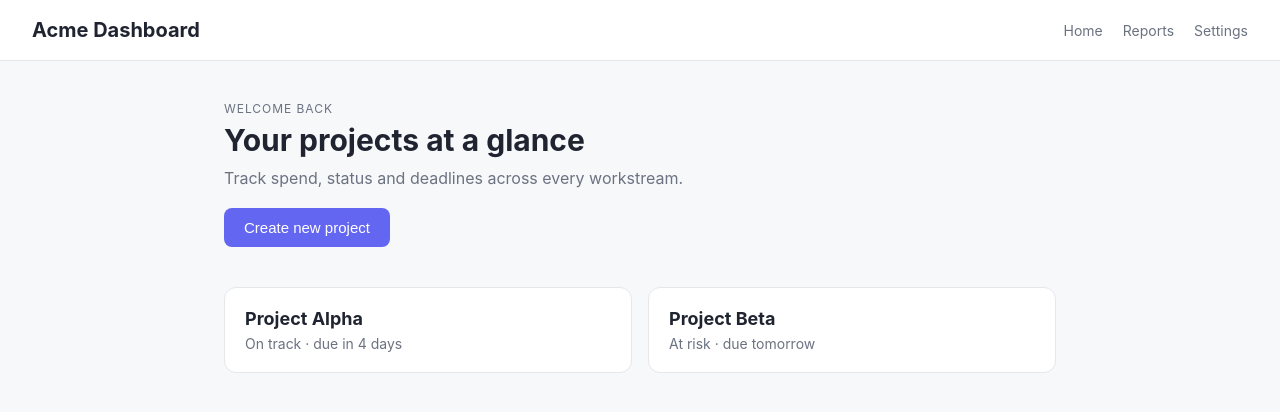
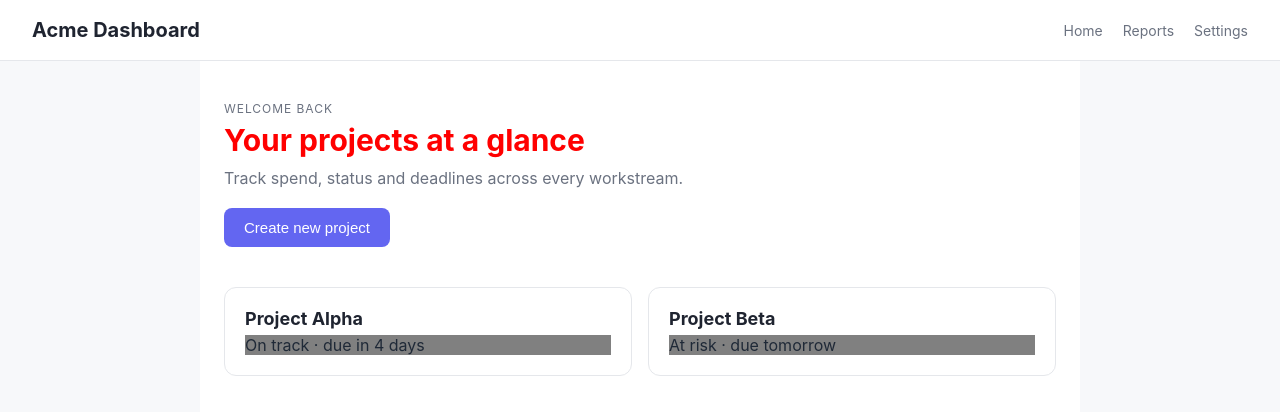
Before and after one commit to harshank08/visual-ui-editor, a Next.js app: page / in a window 1280 px wide. Shown: the top 412 px of the page. Built offline with nearby package versions, Linux system fonts and the light colour scheme.

Commit message:
ui-editor: visual edit

```diff
--- a/app/components/StatCard.tsx
+++ b/app/components/StatCard.tsx
@@ -5,7 +5,7 @@ export default function StatCard({ title, meta }: { title: string; meta: string
   return (
     <article className="card">
       <h3 className="card-title">{title}</h3>
-      <p className="card-meta">{meta}</p>
+      <p className="card-meta" style={{ fontSize: '16px', color: '#1f2937', backgroundColor: 'grey' }}>{meta}</p>
     </article>
   );
 }
--- a/app/layout.tsx
+++ b/app/layout.tsx
@@ -22,7 +22,7 @@ export default function RootLayout({
             <a href="#settings">Settings</a>
           </nav>
         </header>
-        <main className="content">{children}</main>
+        <main className="content" style={{ backgroundColor: "white" }}>{children}</main>
       </body>
     </html>
   );
--- a/app/page.tsx
+++ b/app/page.tsx
@@ -5,7 +5,7 @@ export default function Home() {
     <>
       <section className="hero">
         <p className="hero-kicker">Welcome back</p>
-        <h2 className="hero-heading">Your projects at a glance</h2>
+        <h2 className="hero-heading" style={{ color: "red" }}>Your projects at a glance</h2>
         <p className="hero-sub">Track spend, status and deadlines across every workstream.</p>
         <button className="cta">Create new project</button>
       </section>
```
